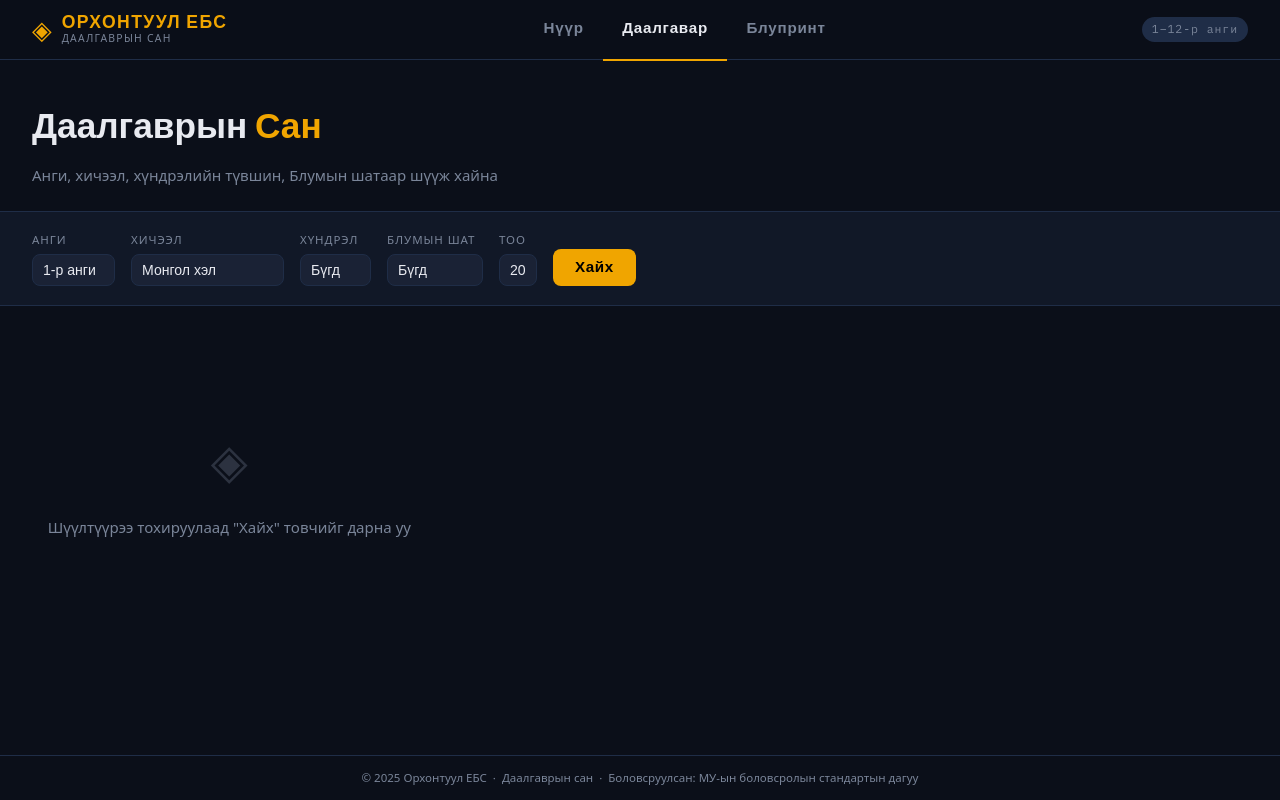
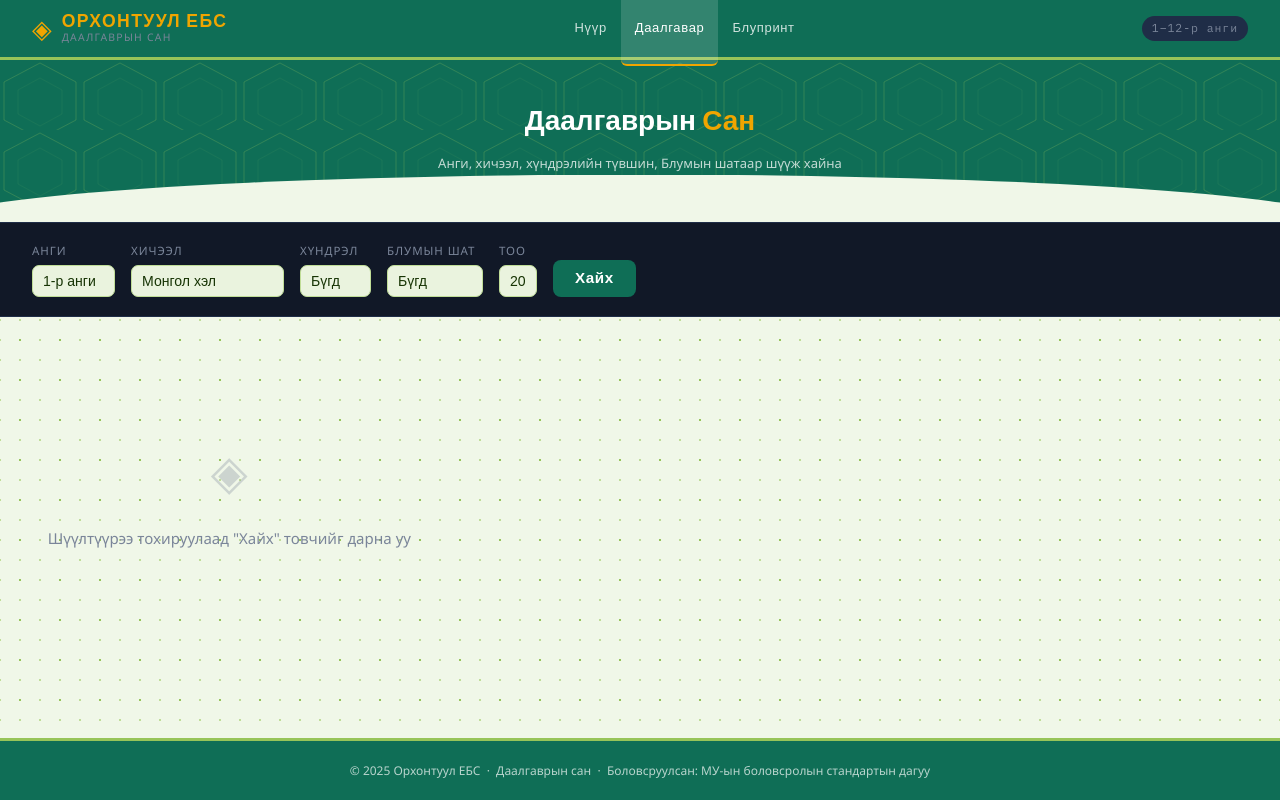
Before and after one commit to dtungaa0104-oss/Daalgavryn-san, a Flask app: page /questions in a window 1280 px wide. Run offline with Flask 3, Linux system fonts and the light colour scheme.

Commit message:
Update questions.html

```diff
--- a/templates/questions.html
+++ b/templates/questions.html
@@ -3,7 +3,8 @@
 {% block content %}
 
 <div class="page-header">
-  <h1>Даалгаврын <span class="accent">Сан</span></h1>
+  <h1>Даалгаврын <span class="accent">Сан</span>
+  <link rel="stylesheet" href="/static/css/green.css"></h1>
   <p>Анги, хичээл, хүндрэлийн түвшин, Блумын шатаар шүүж хайна</p>
 </div>
 
```
